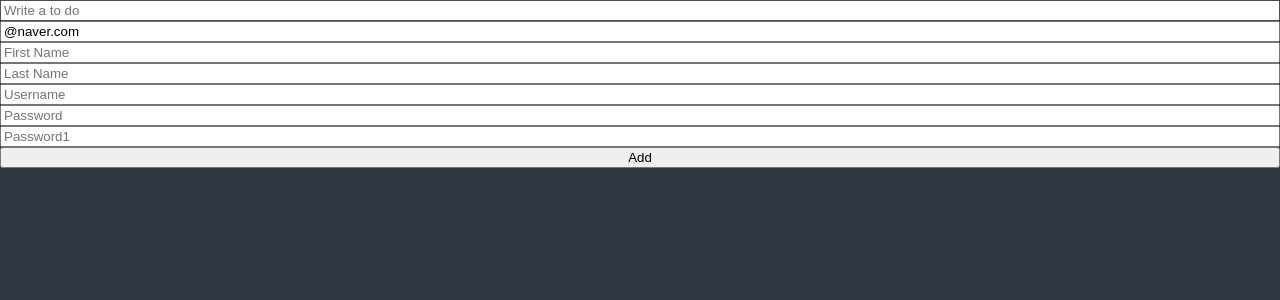
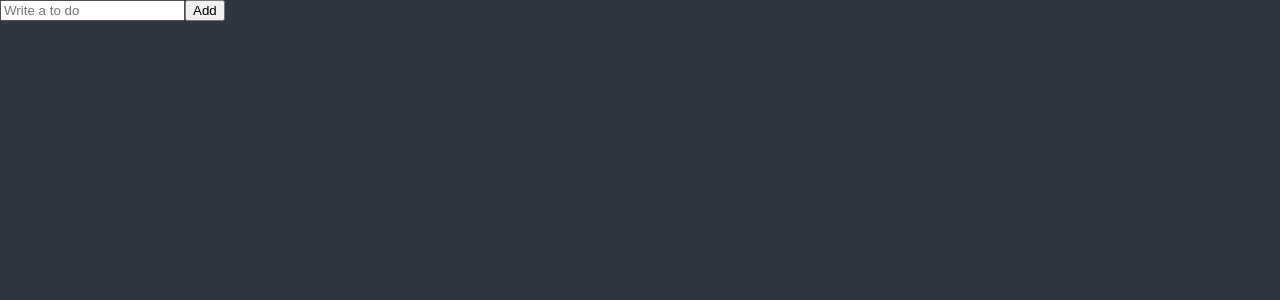
Before and after one commit to minkyeong0905/react-masterclass-todo-clone, a React (Create React App) app: page / in a window 1280 px wide. Shown: the top 300 px of the page. Built offline with nearby package versions, Linux system fonts and the light colour scheme.

Commit message:
Updated ToDoList.tsx

```diff
--- a/src/ToDoList.tsx
+++ b/src/ToDoList.tsx
@@ -1,4 +1,4 @@
-import { useState } from "react";
+//import { useState } from "react";
 import { useForm } from "react-hook-form";
 
 // function ToDoList() {
@@ -28,65 +28,88 @@
 //     );
 // }
 
+// interface IForm {
+//     toDo?: string;
+//     email: string;
+//     firstName: string;
+//     lastName: string;
+//     username: string;
+//     password: string;
+//     password1: string;
+//     extraError?: string;
+// }
+
+// function ToDoList() {
+//     const { register, handleSubmit, formState: { errors }, setError } = useForm<IForm>({
+//         defaultValues: {
+//             email: "@naver.com"
+//         }
+//     });
+//     const onValid = (data:IForm) => {
+//         if(data.password !== data.password1) {
+//             setError("password1", { message: "Passwords are not the same." }, { shouldFocus: true });
+//         }
+
+//         //setError("extraError", { message: "Server offline" });
+//     };
+//     console.log(errors);
+
+//     return (
+//         <div>
+//             <form style={{ display: "flex", flexDirection: "column" }} onSubmit={handleSubmit(onValid)}>
+//                 <input {...register("toDo")}  placeholder="Write a to do" />
+//                 <input {...register("email", { required: "Email is required.", pattern: { value: /^[A-Za-z0-9._%+-]+@naver.com/, message: "Only naver.com emails allowed." } })}  placeholder="Email" />
+//                 <span>
+//                     {errors?.email?.message}
+//                 </span>
+//                 {/* <input {...register("firstName", { required: "First name is required.", validate: (value) => value.includes("nico") ? "no nicos allowed." : true })}  placeholder="First Name" /> */}
+//                 <input {...register("firstName", { required: "First name is required.", validate: { noNico: (value) => value.includes("nico") ? "no nicos allowed." : true, noNick: (value) => value.includes("nick") ? "no nicks allowed." : true } })}  placeholder="First Name" />
+//                 <span>
+//                     {errors?.firstName?.message}
+//                 </span>
+//                 <input {...register("lastName", { required: "Last name is required." })}  placeholder="Last Name" />
+//                 <span>
+//                     {errors?.lastName?.message}
+//                 </span>
+//                 <input {...register("username", { required: "Username is required.", minLength: 10 })}  placeholder="Username" />
+//                 <span>
+//                     {errors?.username?.message}
+//                 </span>
+//                 <input {...register("password", { required: "Password is required.", minLength: { value: 5, message: "Your password is too short." } })}  placeholder="Password" />
+//                 <span>
+//                     {errors?.password?.message}
+//                 </span>
+//                 <input {...register("password1", { required: "Password comfirmation is required.", minLength: 5 })}  placeholder="Password1" />
+//                 <span>
+//                     {errors?.password1?.message}
+//                 </span>
+//                 <button>Add</button>
+//                 <span>
+//                     {errors?.extraError?.message}
+//                 </span>
+//             </form>
+//         </div>
+//     );
+// }
+
 interface IForm {
-    toDo?: string;
-    email: string;
-    firstName: string;
-    lastName: string;
-    username: string;
-    password: string;
-    password1: string;
-    extraError?: string;
+    toDo: string;
 }
 
 function ToDoList() {
-    const { register, handleSubmit, formState: { errors }, setError } = useForm<IForm>({
-        defaultValues: {
-            email: "@naver.com"
-        }
-    });
-    const onValid = (data:IForm) => {
-        if(data.password !== data.password1) {
-            setError("password1", { message: "Passwords are not the same." }, { shouldFocus: true });
-        }
-
-        //setError("extraError", { message: "Server offline" });
+    const { register, handleSubmit, setValue } = useForm<IForm>();
+    const handleValid = (data:IForm) => {
+        console.log("add to do", data.toDo);
+        setValue("toDo", "");
     };
-    console.log(errors);
 
     return (
         <div>
-            <form style={{ display: "flex", flexDirection: "column" }} onSubmit={handleSubmit(onValid)}>
-                <input {...register("toDo")}  placeholder="Write a to do" />
-                <input {...register("email", { required: "Email is required.", pattern: { value: /^[A-Za-z0-9._%+-]+@naver.com/, message: "Only naver.com emails allowed." } })}  placeholder="Email" />
-                <span>
-                    {errors?.email?.message}
-                </span>
-                {/* <input {...register("firstName", { required: "First name is required.", validate: (value) => value.includes("nico") ? "no nicos allowed." : true })}  placeholder="First Name" /> */}
-                <input {...register("firstName", { required: "First name is required.", validate: { noNico: (value) => value.includes("nico") ? "no nicos allowed." : true, noNick: (value) => value.includes("nick") ? "no nicks allowed." : true } })}  placeholder="First Name" />
-                <span>
-                    {errors?.firstName?.message}
-                </span>
-                <input {...register("lastName", { required: "Last name is required." })}  placeholder="Last Name" />
-                <span>
-                    {errors?.lastName?.message}
-                </span>
-                <input {...register("username", { required: "Username is required.", minLength: 10 })}  placeholder="Username" />
-                <span>
-                    {errors?.username?.message}
-                </span>
-                <input {...register("password", { required: "Password is required.", minLength: { value: 5, message: "Your password is too short." } })}  placeholder="Password" />
-                <span>
-                    {errors?.password?.message}
-                </span>
-                <input {...register("password1", { required: "Password comfirmation is required.", minLength: 5 })}  placeholder="Password1" />
-                <span>
-                    {errors?.password1?.message}
-                </span>
+            <form onSubmit={handleSubmit(handleValid)}>
+                <input {...register("toDo", {
+                    required: "Please write a To Do."
+                })} placeholder="Write a to do" />
                 <button>Add</button>
-                <span>
-                    {errors?.extraError?.message}
-                </span>
             </form>
         </div>
     );
```
